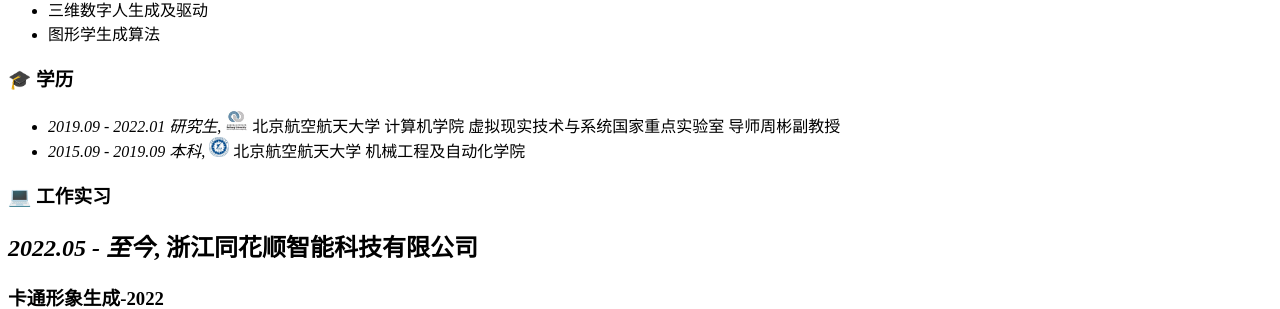
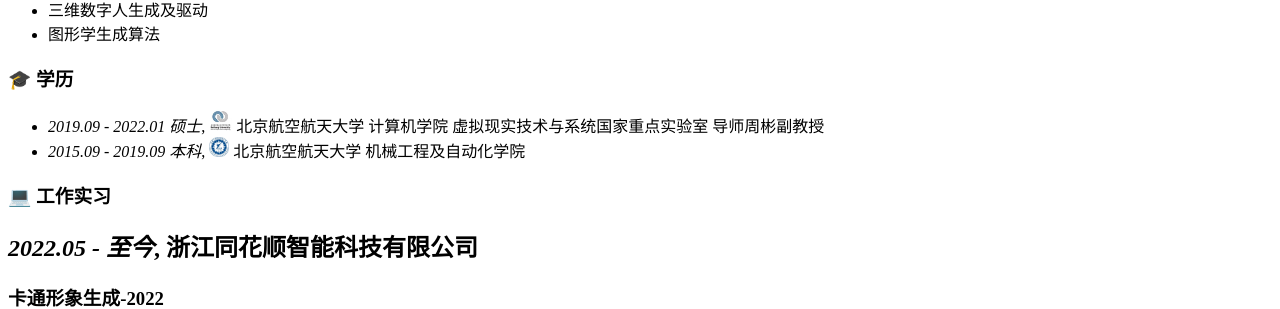
Before and after one commit to PolarisYxh/PolarisYxh.github.io, a Jekyll site: the page built from _pages/about.md, in a window 1280 px wide and 900 px high, scrolled down 973 px. Shown: the part 142-451 px from the top of the window. Built offline with Jekyll 4.4.1, drawn with Linux system fonts in a browser that asks for light colours.

Commit message:
fix bugs

```diff
--- a/_pages/about.md
+++ b/_pages/about.md
@@ -28,11 +28,11 @@
 <span class='anchor' id='-xl'></span>
 
 # 🎓 学历
-- *2019.09 - 2022.01 研究生*, <a href="https://vrlab.buaa.edu.cn/index.htm"><img class="jpeg" src="/images/bhcom.jpeg" width="23pt"></a> 北京航空航天大学 计算机学院 虚拟现实技术与系统国家重点实验室 导师周彬副教授
+- *2019.09 - 2022.01 硕士*, <a href="https://vrlab.buaa.edu.cn/index.htm"><img class="jpeg" src="/images/bhcom.jpeg" width="23pt"></a> 北京航空航天大学 计算机学院 虚拟现实技术与系统国家重点实验室 导师周彬副教授
 - *2015.09 - 2019.09 本科*, <a href="http://www.me.buaa.edu.cn/"><img class="jpeg" src="/images/bhme.jpeg" width="20pt"></a> 北京航空航天大学 机械工程及自动化学院
 
-<span class='anchor' id='-lwzl'></span>
 
+<span class='anchor' id='-gzsx'></span>
 
 # 💻 工作实习
 ## *2022.05 - 至今*, 浙江同花顺智能科技有限公司
@@ -101,6 +101,8 @@
 </div>
 </div>
 
+<span class='anchor' id='-lwzl'></span>
+
 # 📝 专利
 
 <!-- ### 英文
@@ -137,5 +139,3 @@
 
 # 🏛️ 学术会议
 -
-
-<span class='anchor' id='-gzsx'></span>
```
